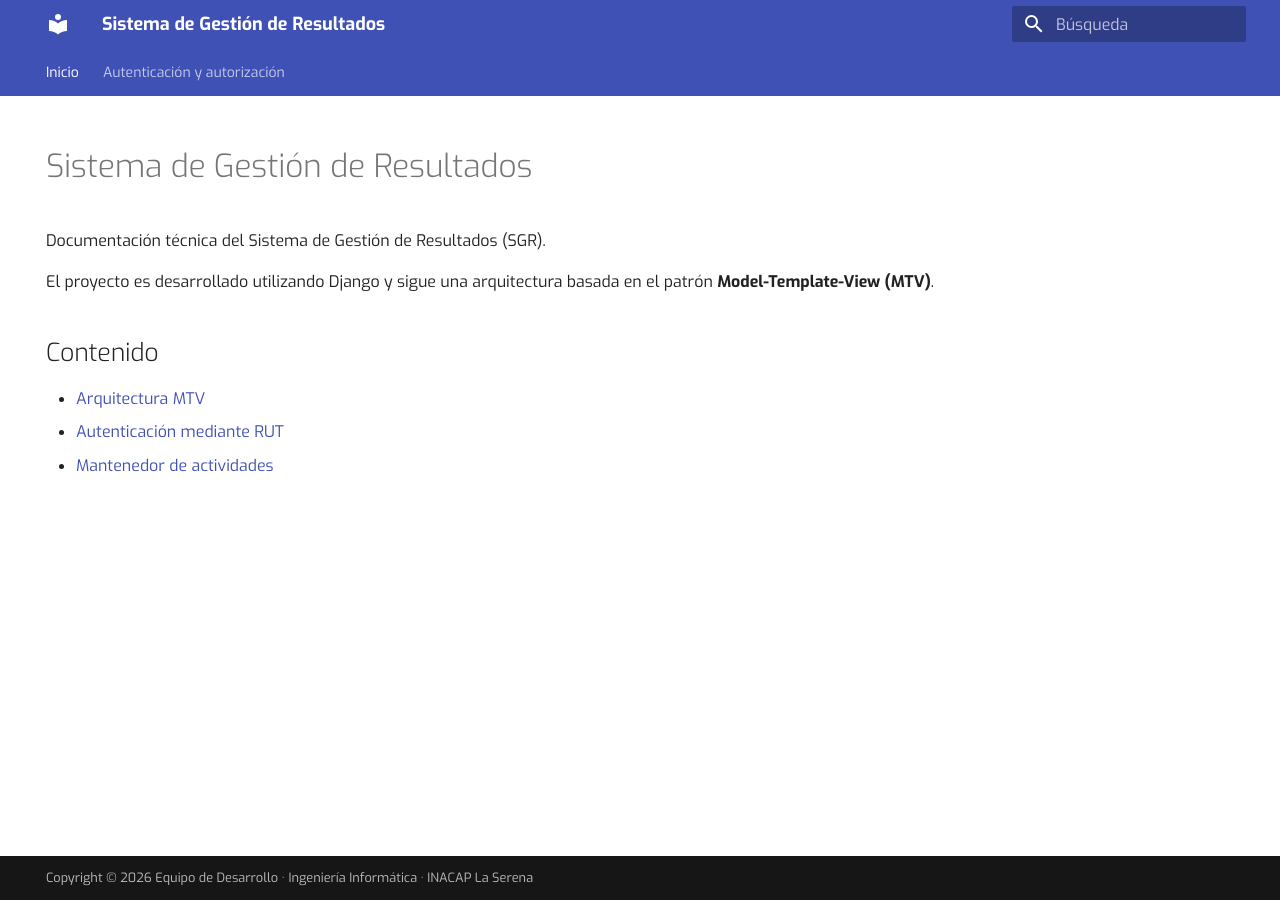
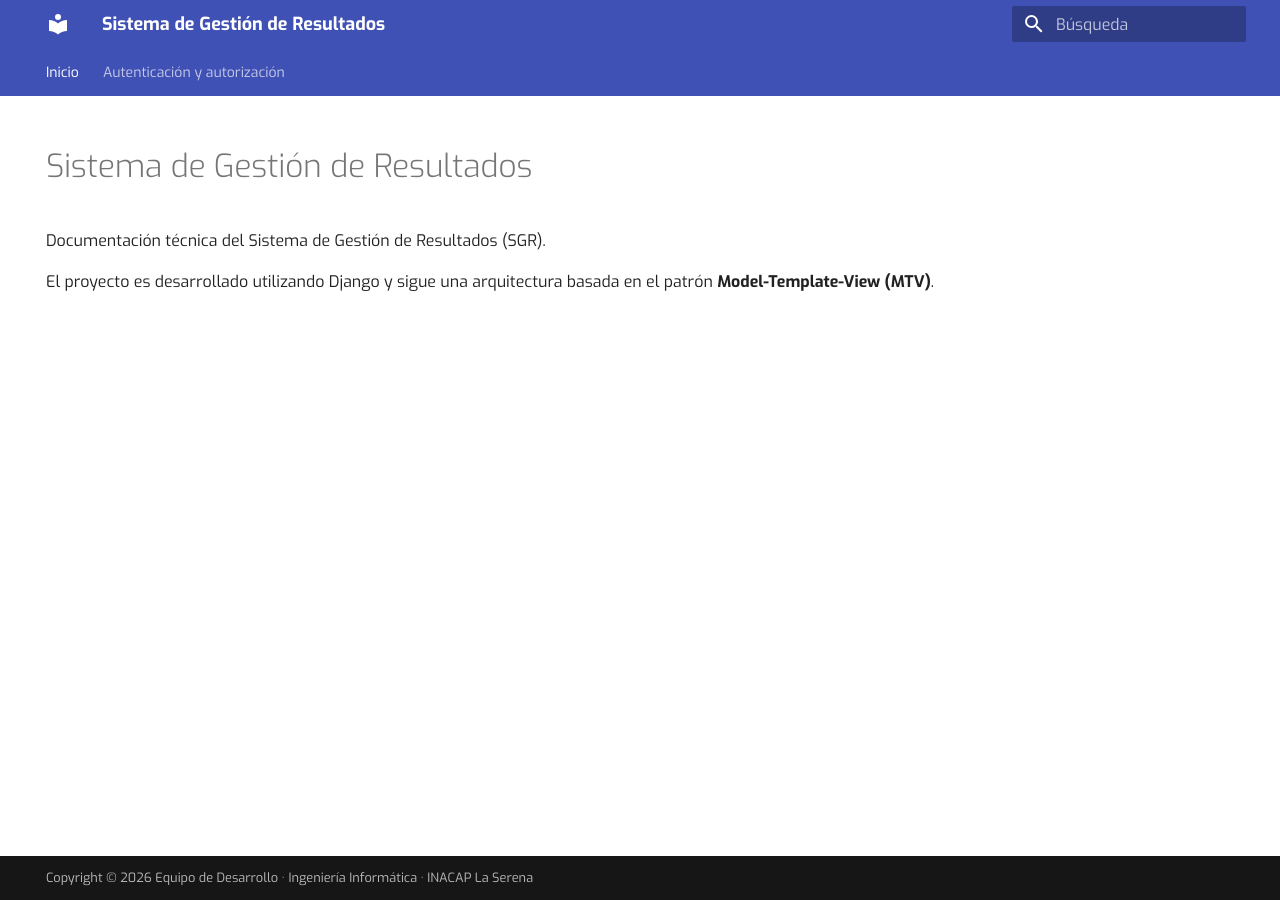
Before and after one commit to mc-herrera-90/proyecto-sgr-delegaciones, an MkDocs documentation site: the page built from docs/index.md, in a window 1280 px wide. Built offline with MkDocs 1.6.1 and Material for MkDocs 9.7.7, drawn with Linux system fonts in a browser that asks for light colours.

Commit message:
docs: remover links del index, todavía no se han creado

```diff
--- a/docs/index.md
+++ b/docs/index.md
@@ -9,9 +9,3 @@ Documentación técnica del Sistema de Gestión de Resultados (SGR).
 
 El proyecto es desarrollado utilizando Django y sigue una arquitectura
 basada en el patrón **Model-Template-View (MTV)**.
-
-## Contenido
-
-- [Arquitectura MTV](arquitectura/mtv.md)
-- [Autenticación mediante RUT](accounts/login-rut.md)
-- [Mantenedor de actividades](actividades/mantenedor.md)
```
